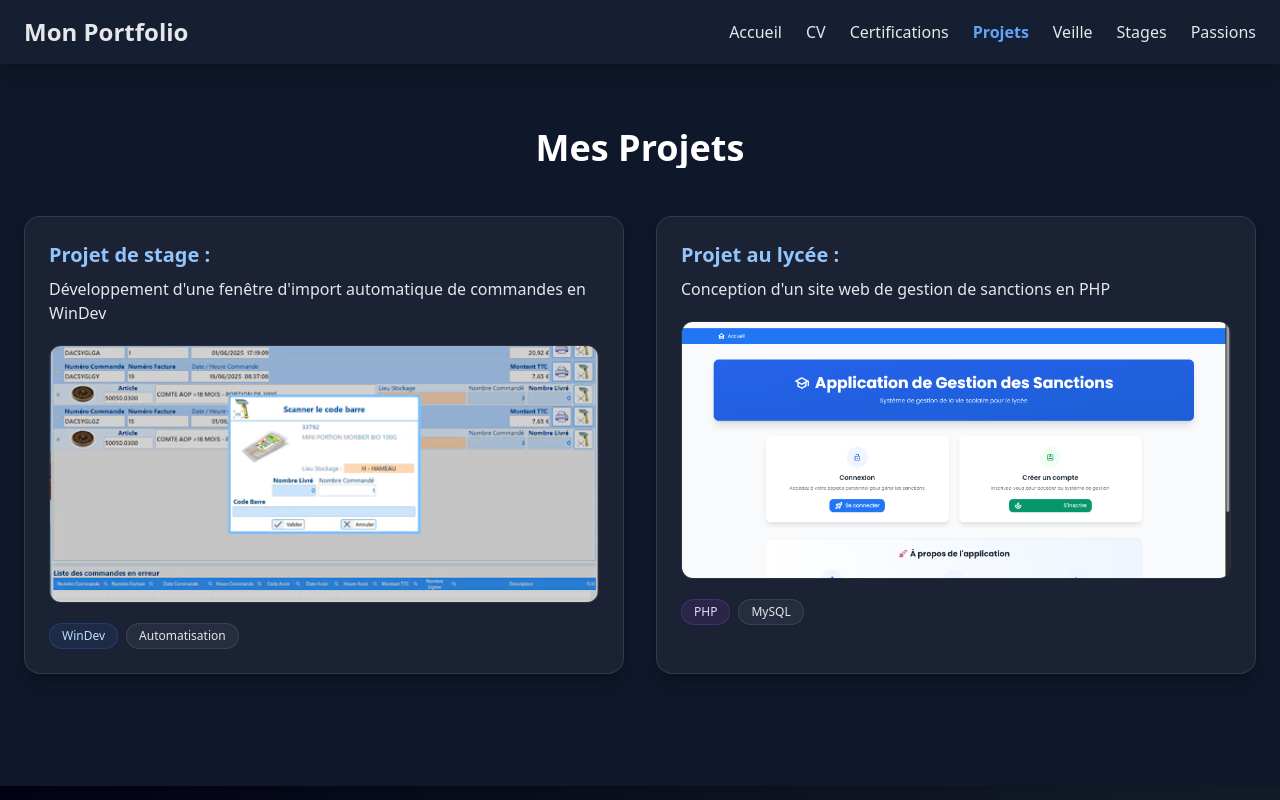
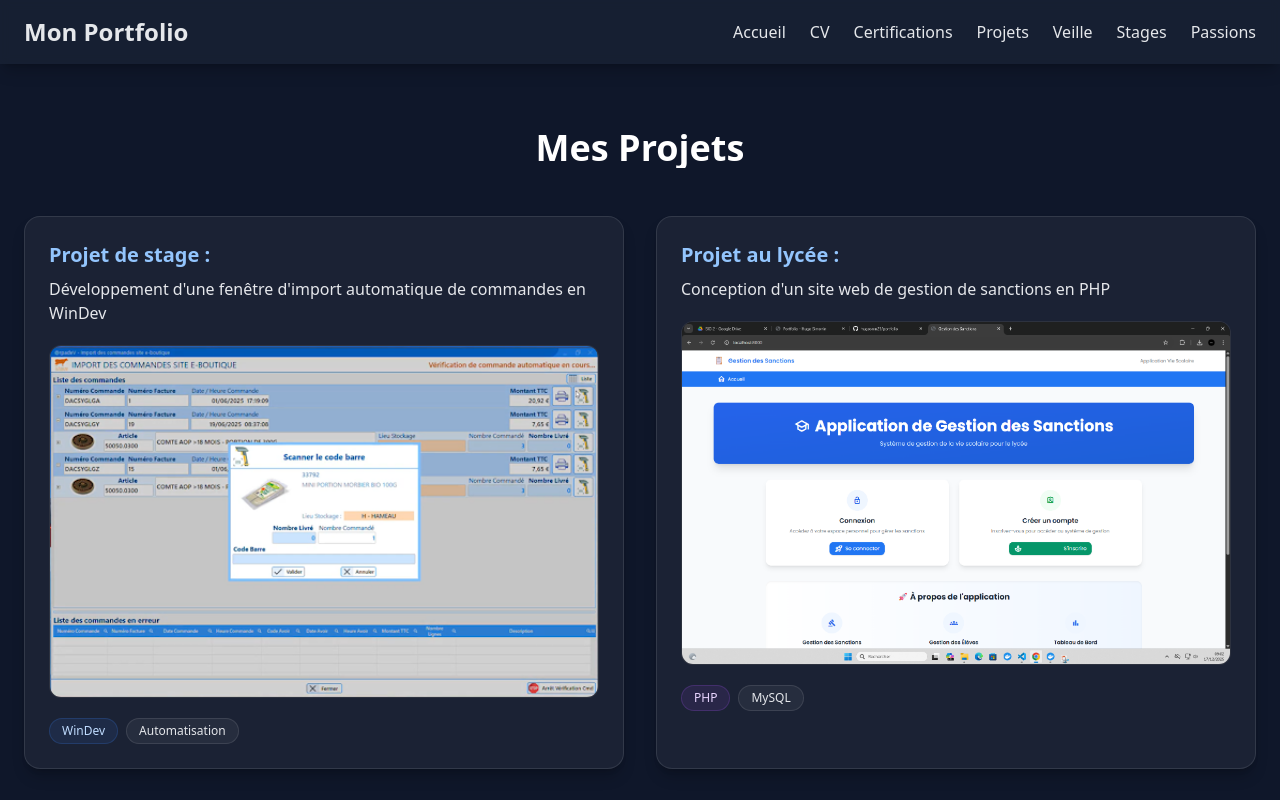
Before and after one commit to hugosmn25/portfolio, a plain HTML site: page projets.html in a window 1280 px wide. Shown: the top 800 px of the page. Drawn offline with nearby package versions, Linux system fonts and the light colour scheme.

Commit message:
modifs stages

```diff
--- a/projets.html
+++ b/projets.html
@@ -23,7 +23,7 @@
           <li><a href="index.html" class="hover:text-blue-400 transition-colors duration-300">Accueil</a></li>
           <li><a href="cv.html" class="hover:text-blue-400 transition-colors duration-300">CV</a></li>
           <li><a href="certifs.html" class="hover:text-blue-400 transition-colors duration-300">Certifications</a></li>
-          <li><a href="projets.html" class="text-blue-400 font-semibold">Projets</a></li>
+          <li><a href="projets.html" class="hover:text-blue-400 transition-colors duration-300">Projets</a></li>
           <li><a href="veille.html" class="hover:text-blue-400 transition-colors duration-300">Veille</a></li>
           <li><a href="stages.html" class="hover:text-blue-400 transition-colors duration-300">Stages</a></li>
           <li><a href="passions.html" class="hover:text-blue-400 transition-colors duration-300">Passions</a></li>
@@ -45,7 +45,7 @@
           <img
             src="ressources/Projet stage.png"
             alt="Fenêtre d'import WinDev"
-            class="w-full h-56 md:h-64 object-cover transition-transform duration-300 hover:scale-[1.02]"
+            class="w-full h-auto"
           >
         </div>
         <div class="mt-5 flex flex-wrap gap-2">
@@ -61,7 +61,7 @@
           <img
             src="ressources/projet-2.png"
             alt="Capture du projet de sanctions"
-            class="w-full h-56 md:h-64 object-cover transition-transform duration-300 hover:scale-[1.02]"
+            class="w-full h-auto"
           >
         </div>
         <div class="mt-5 flex flex-wrap gap-2">
```
Also changed, not shown: certifs.html (+1 -1 lines), cv.html (+3 -3 lines), index.html (+1 -1 lines), passions.html (+1 -1 lines), stages.html (+2 -3 lines), veille.html (+1 -1 lines), ressources/fond-modif.png (deleted), ressources/fond.jpg (deleted), 3 other files.
